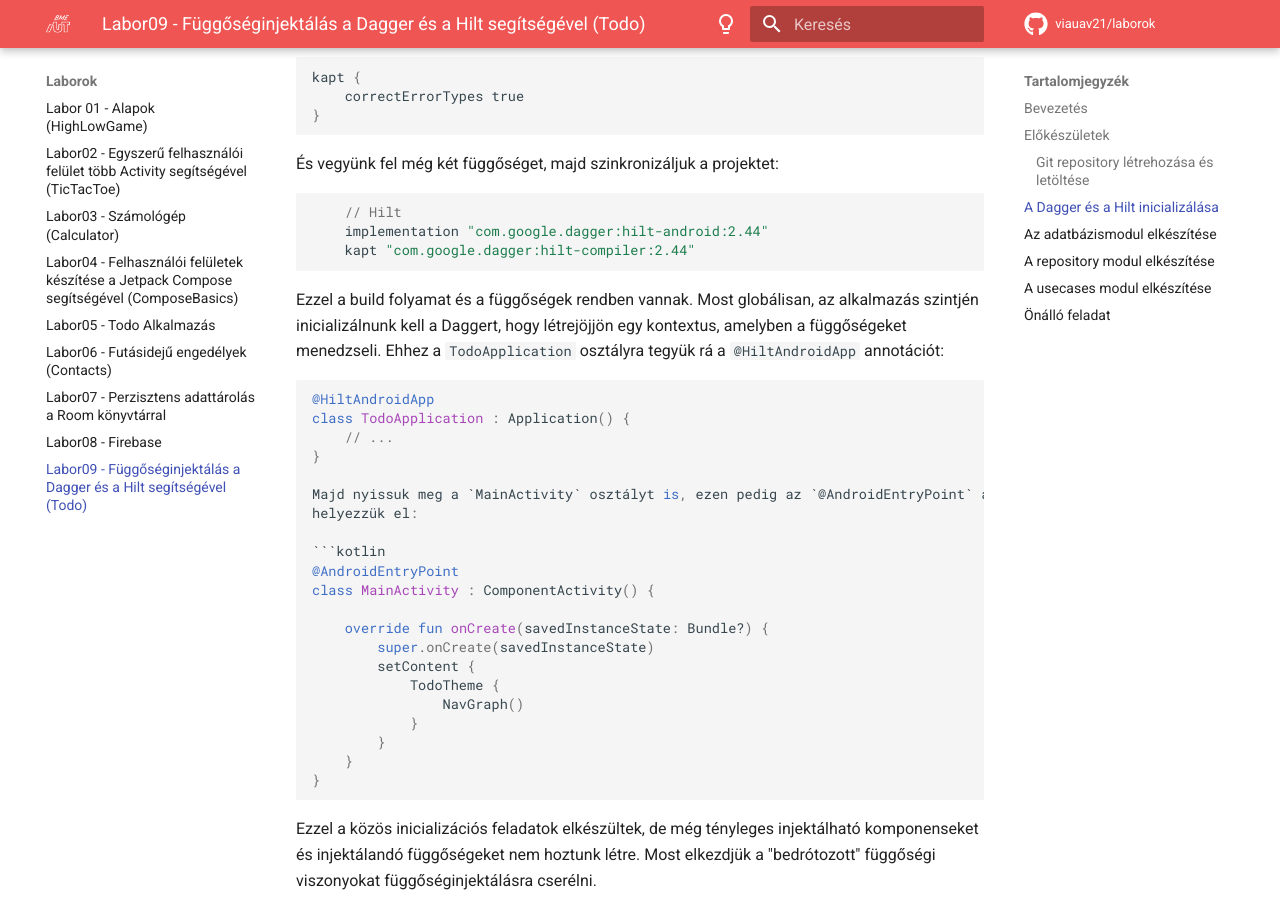
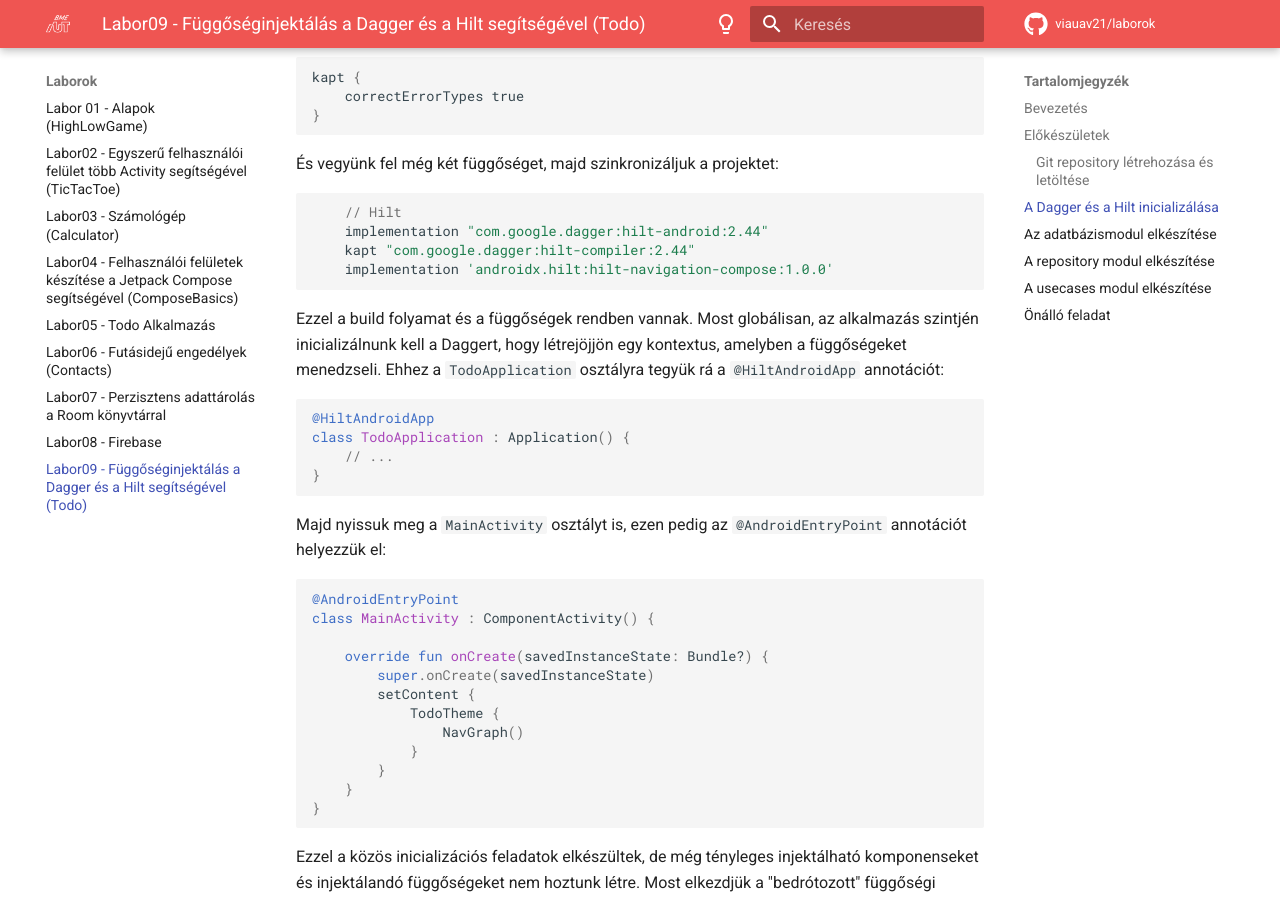
Before and after one commit to VIAUAV21/laborok, an MkDocs documentation site: the page built from docs/laborok/di/index.md, in a window 1280 px wide and 900 px high, scrolled down 2148 px. Built offline with MkDocs 1.6.1 and Material for MkDocs 9.7.7, drawn with Linux system fonts in a browser that asks for light colours; comment, search, counter and statistics services are not loaded.

Commit message:
Fix source formatting, add navigation dependency

````diff
--- a/docs/laborok/di/index.md
+++ b/docs/laborok/di/index.md
@@ -87,6 +87,7 @@ kapt {
     // Hilt
     implementation "com.google.dagger:hilt-android:2.44"
     kapt "com.google.dagger:hilt-compiler:2.44"
+    implementation 'androidx.hilt:hilt-navigation-compose:1.0.0'
 ```
 
 Ezzel a build folyamat és a függőségek rendben vannak. Most globálisan, az alkalmazás szintjén
@@ -98,6 +99,7 @@ menedzseli. Ehhez a `TodoApplication` osztályra tegyük rá a `@HiltAndroidApp`
 class TodoApplication : Application() {
 	// ...
 }
+```
 
 Majd nyissuk meg a `MainActivity` osztályt is, ezen pedig az `@AndroidEntryPoint` annotációt
 helyezzük el:
````
